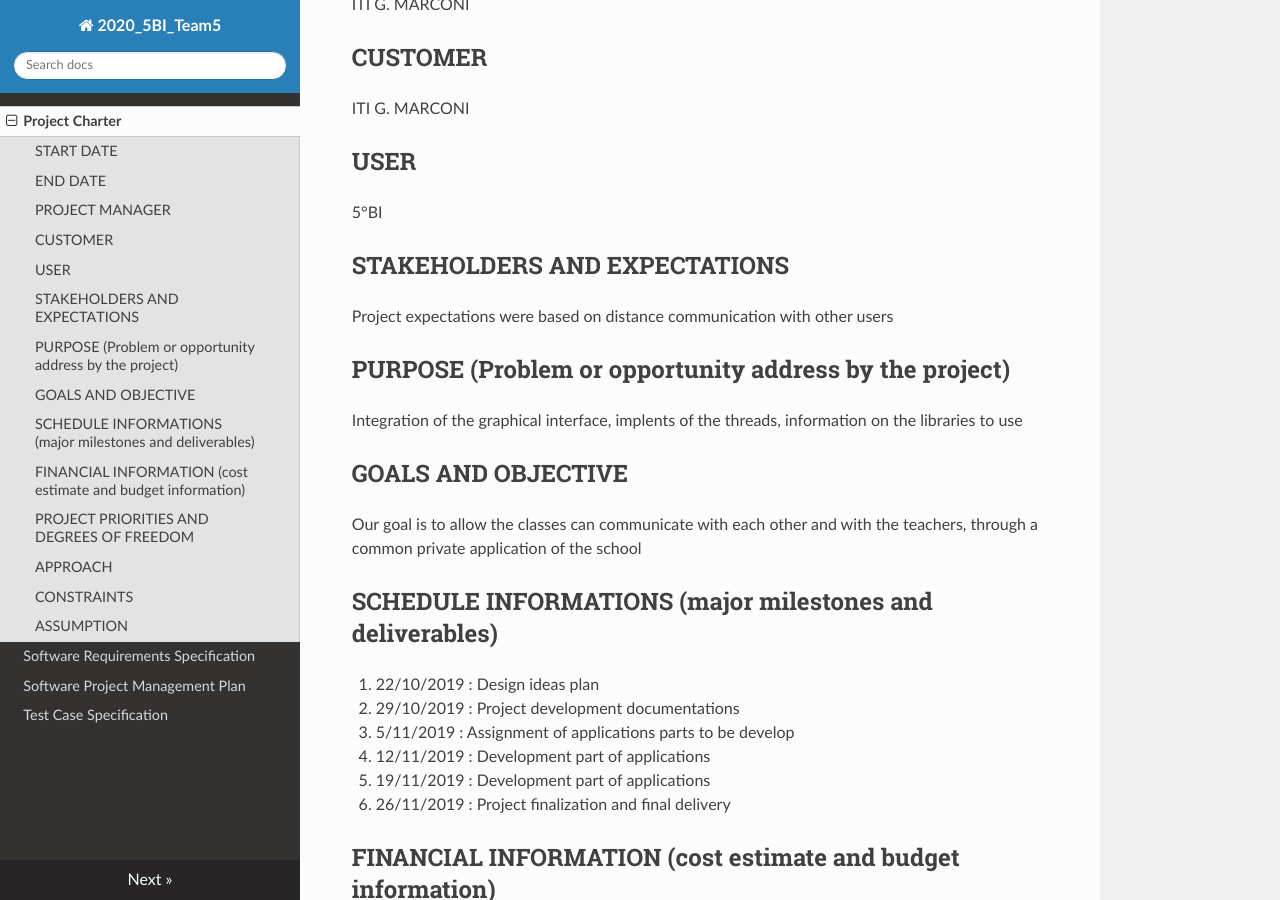
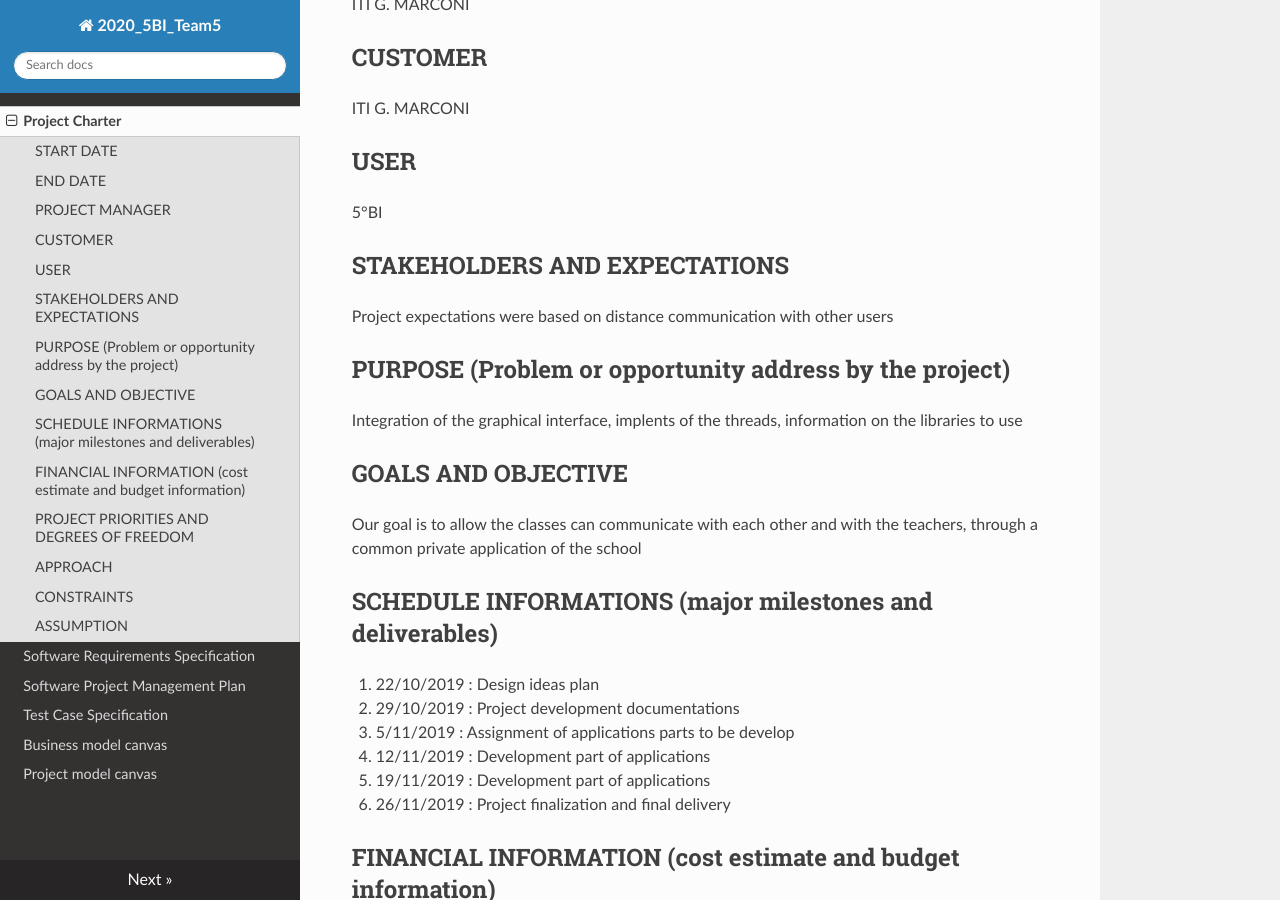
Before and after one commit to Kurai27/2020_5BI_Team5_ChatDocumentation, an MkDocs documentation site: the page built from docs/charter01.md, in a window 1280 px wide and 900 px high, scrolled down 479 px. Built offline with MkDocs 1.6.1, drawn with Linux system fonts in a browser that asks for light colours; nearby versions of some CDN libraries.

Commit message:
Change pdf file name
I changed the pdf file name.

```diff
--- a/mkdocs.yml
+++ b/mkdocs.yml
@@ -5,6 +5,8 @@ nav:
     - 'Software Requirements Specification': 'Software_Requirements_Specification.md'
     - 'Software Project Management Plan': 'project_management.md'
     - 'Test Case Specification': 'test_case_specification.md'
+    - 'Business model canvas' : 'business_model_canvas-team5.pdf'
+    - 'Project model canvas' : 'Project_Model_Canvas-team5.pdf'
 
 
 theme:
```
Also changed, not shown: 4 other files.
